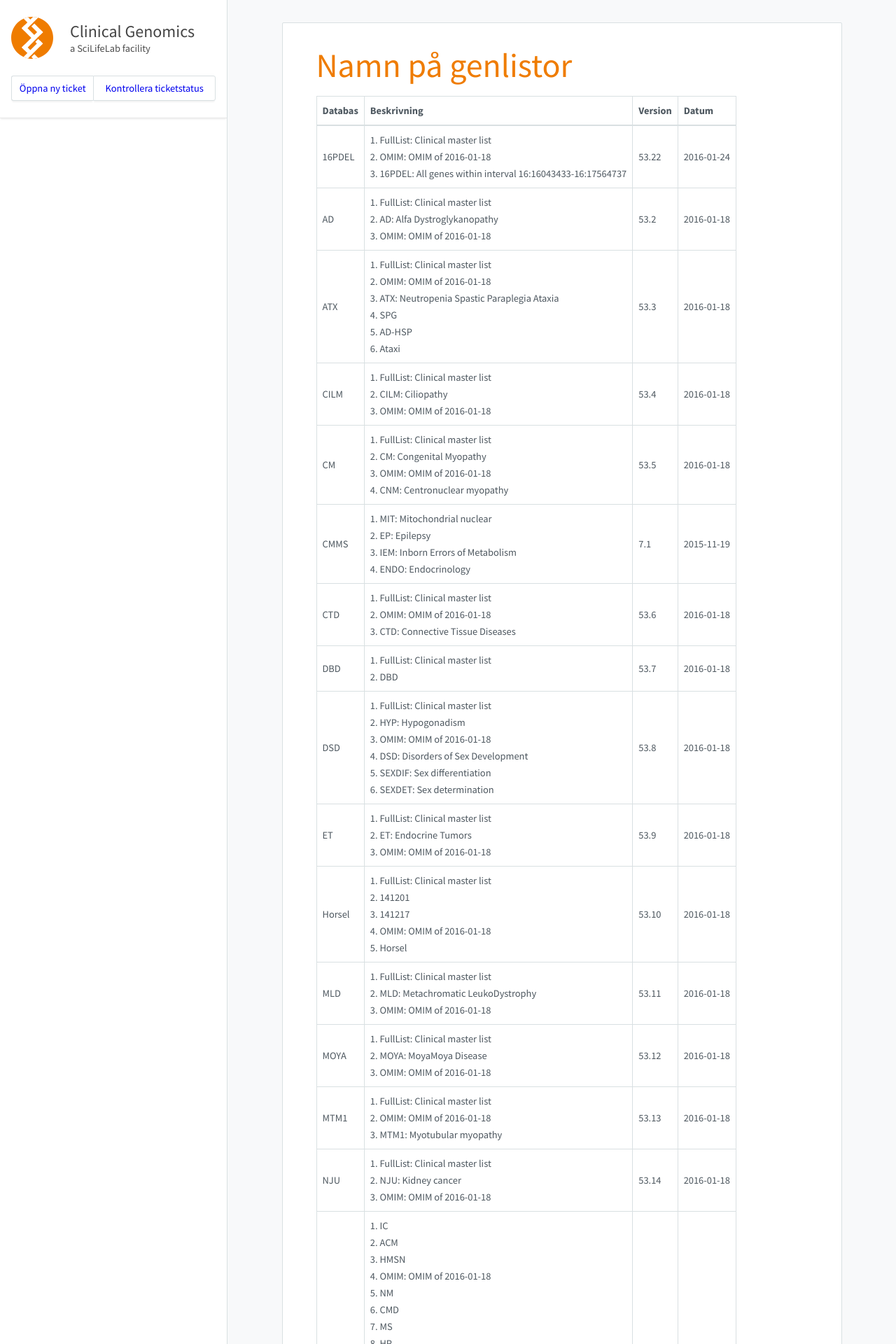
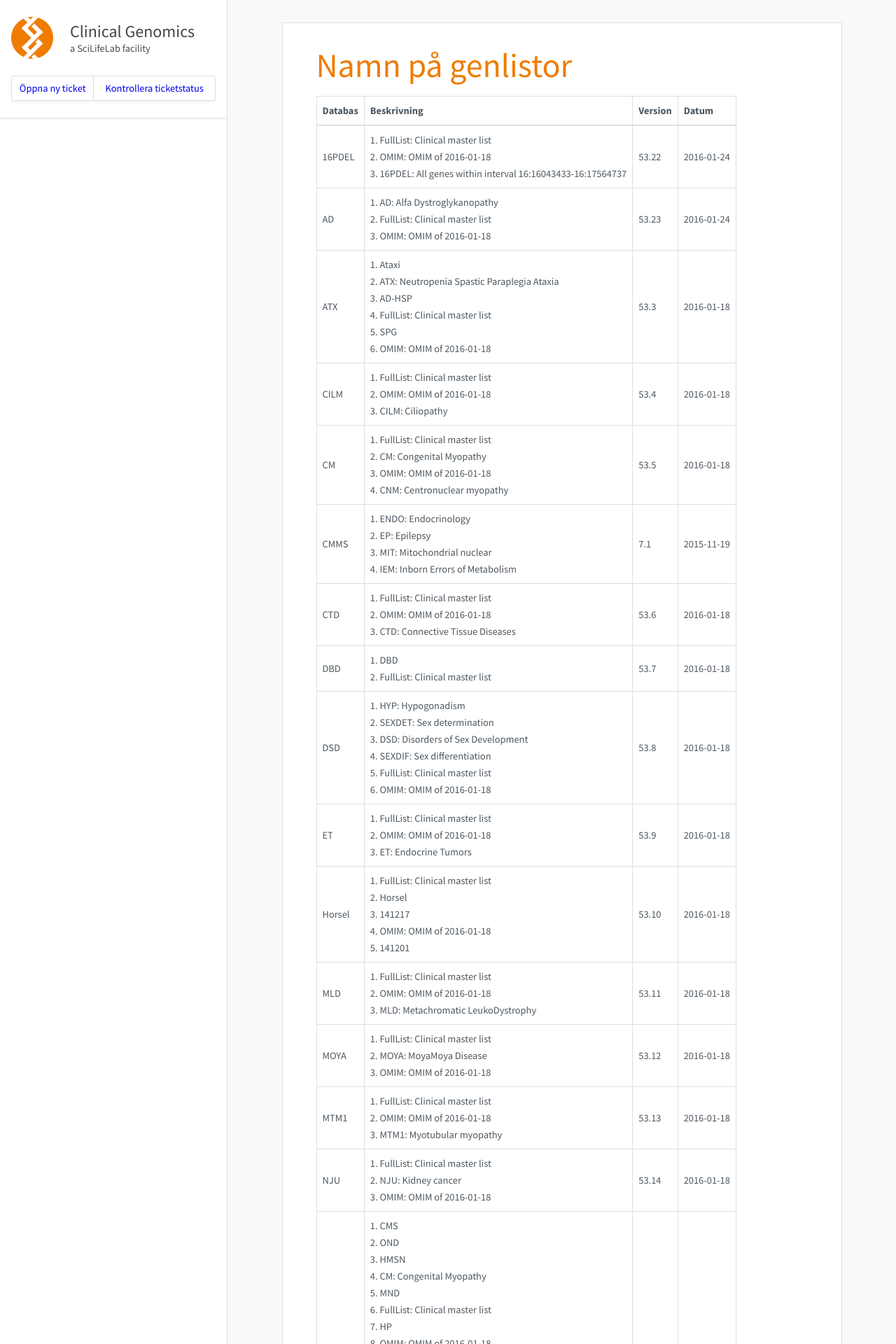
Before and after one commit to Clinical-Genomics/clinical-genomics.github.io, a Jekyll site: the page built from _pages/namnpagenlistor.md, in a window 1280 px wide. Shown: the top 1920 px of the page at 70% size. Built offline with Jekyll 4.4.1, drawn with Linux system fonts in a browser that asks for light colours; nearby versions of some CDN libraries; some of the changed text lies outside the part shown.

Commit message:
Update to cust002-AD.txt

```diff
--- a/_pages/namnpagenlistor.md
+++ b/_pages/namnpagenlistor.md
@@ -9,26 +9,26 @@ title: Namn på genlistor
 |Databas|Beskrivning|Version|Datum|
 |---|---|---|---|
 |16PDEL|1. FullList: Clinical master list<br />2. OMIM: OMIM of 2016-01-18<br />3. 16PDEL: All genes within interval 16:16043433-16:17564737<br />|53.22|2016-01-24|
-|AD|1. FullList: Clinical master list<br />2. AD: Alfa Dystroglykanopathy<br />3. OMIM: OMIM of 2016-01-18<br />|53.2|2016-01-18|
-|ATX|1. FullList: Clinical master list<br />2. OMIM: OMIM of 2016-01-18<br />3. ATX: Neutropenia Spastic Paraplegia Ataxia<br />4. SPG<br />5. AD-HSP<br />6. Ataxi<br />|53.3|2016-01-18|
-|CILM|1. FullList: Clinical master list<br />2. CILM: Ciliopathy<br />3. OMIM: OMIM of 2016-01-18<br />|53.4|2016-01-18|
+|AD|1. AD: Alfa Dystroglykanopathy<br />2. FullList: Clinical master list<br />3. OMIM: OMIM of 2016-01-18<br />|53.23|2016-01-24|
+|ATX|1. Ataxi<br />2. ATX: Neutropenia Spastic Paraplegia Ataxia<br />3. AD-HSP<br />4. FullList: Clinical master list<br />5. SPG<br />6. OMIM: OMIM of 2016-01-18<br />|53.3|2016-01-18|
+|CILM|1. FullList: Clinical master list<br />2. OMIM: OMIM of 2016-01-18<br />3. CILM: Ciliopathy<br />|53.4|2016-01-18|
 |CM|1. FullList: Clinical master list<br />2. CM: Congenital Myopathy<br />3. OMIM: OMIM of 2016-01-18<br />4. CNM: Centronuclear myopathy<br />|53.5|2016-01-18|
-|CMMS|1. MIT: Mitochondrial nuclear<br />2. EP: Epilepsy<br />3. IEM: Inborn Errors of Metabolism<br />4. ENDO: Endocrinology<br />|7.1|2015-11-19|
+|CMMS|1. ENDO: Endocrinology<br />2. EP: Epilepsy<br />3. MIT: Mitochondrial nuclear<br />4. IEM: Inborn Errors of Metabolism<br />|7.1|2015-11-19|
 |CTD|1. FullList: Clinical master list<br />2. OMIM: OMIM of 2016-01-18<br />3. CTD: Connective Tissue Diseases<br />|53.6|2016-01-18|
-|DBD|1. FullList: Clinical master list<br />2. DBD<br />|53.7|2016-01-18|
-|DSD|1. FullList: Clinical master list<br />2. HYP: Hypogonadism<br />3. OMIM: OMIM of 2016-01-18<br />4. DSD: Disorders of Sex Development<br />5. SEXDIF: Sex differentiation<br />6. SEXDET: Sex determination<br />|53.8|2016-01-18|
-|ET|1. FullList: Clinical master list<br />2. ET: Endocrine Tumors<br />3. OMIM: OMIM of 2016-01-18<br />|53.9|2016-01-18|
-|Horsel|1. FullList: Clinical master list<br />2. 141201<br />3. 141217<br />4. OMIM: OMIM of 2016-01-18<br />5. Horsel<br />|53.10|2016-01-18|
-|MLD|1. FullList: Clinical master list<br />2. MLD: Metachromatic LeukoDystrophy<br />3. OMIM: OMIM of 2016-01-18<br />|53.11|2016-01-18|
+|DBD|1. DBD<br />2. FullList: Clinical master list<br />|53.7|2016-01-18|
+|DSD|1. HYP: Hypogonadism<br />2. SEXDET: Sex determination<br />3. DSD: Disorders of Sex Development<br />4. SEXDIF: Sex differentiation<br />5. FullList: Clinical master list<br />6. OMIM: OMIM of 2016-01-18<br />|53.8|2016-01-18|
+|ET|1. FullList: Clinical master list<br />2. OMIM: OMIM of 2016-01-18<br />3. ET: Endocrine Tumors<br />|53.9|2016-01-18|
+|Horsel|1. FullList: Clinical master list<br />2. Horsel<br />3. 141217<br />4. OMIM: OMIM of 2016-01-18<br />5. 141201<br />|53.10|2016-01-18|
+|MLD|1. FullList: Clinical master list<br />2. OMIM: OMIM of 2016-01-18<br />3. MLD: Metachromatic LeukoDystrophy<br />|53.11|2016-01-18|
 |MOYA|1. FullList: Clinical master list<br />2. MOYA: MoyaMoya Disease<br />3. OMIM: OMIM of 2016-01-18<br />|53.12|2016-01-18|
 |MTM1|1. FullList: Clinical master list<br />2. OMIM: OMIM of 2016-01-18<br />3. MTM1: Myotubular myopathy<br />|53.13|2016-01-18|
 |NJU|1. FullList: Clinical master list<br />2. NJU: Kidney cancer<br />3. OMIM: OMIM of 2016-01-18<br />|53.14|2016-01-18|
-|NMD|1. IC<br />2. ACM<br />3. HMSN<br />4. OMIM: OMIM of 2016-01-18<br />5. NM<br />6. CMD<br />7. MS<br />8. HP<br />9. NMD: Neuromuscular diseases (17 lists + 1 total list)<br />10. DM<br />11. FullList: Clinical master list<br />12. OM<br />13. HCM<br />14. CMS<br />15. HA<br />16. MND<br />17. CRD<br />18. MM<br />19. CM: Congenital Myopathy<br />20. OND<br />21. MD<br />|53.15|2016-01-18|
+|NMD|1. CMS<br />2. OND<br />3. HMSN<br />4. CM: Congenital Myopathy<br />5. MND<br />6. FullList: Clinical master list<br />7. HP<br />8. OMIM: OMIM of 2016-01-18<br />9. MD<br />10. OM<br />11. IC<br />12. CMD<br />13. HA<br />14. NM<br />15. MS<br />16. HCM<br />17. MM<br />18. NMD: Neuromuscular diseases (17 lists + 1 total list)<br />19. ACM<br />20. CRD<br />21. DM<br />|53.15|2016-01-18|
 |OMIM|1. FullList: Clinical master list<br />2. OMIM: OMIM of 2016-01-18<br />|53.16|2016-01-18|
-|ORO|1. FullList: Clinical master list<br />2. ORO: Oro-facial-digital syndrome<br />3. OMIM: OMIM of 2016-01-18<br />|53.17|2016-01-18|
+|ORO|1. FullList: Clinical master list<br />2. OMIM: OMIM of 2016-01-18<br />3. ORO: Oro-facial-digital syndrome<br />|53.17|2016-01-18|
 |PAF1|1. FullList: Clinical master list<br />2. OMIM: OMIM of 2016-01-18<br />3. PAF1: RNA polymerase II-associated factor<br />|53.18|2016-01-18|
-|PID|1. FullList: Clinical master list<br />2. PID: Primary Immune Deficiency<br />3. PIDCAD: PID Candidates<br />|7.2|2015-10-21|
-|SCN|1. FullList: Clinical master list<br />2. SCN: Neutropenia<br />3. OMIM: OMIM of 2016-01-18<br />|53.19|2016-01-18|
-|SHANK1|1. FullList: Clinical master list<br />2. SHANK1: SH3 and multiple ankyrin repeat domains 1<br />3. OMIM: OMIM of 2016-01-18<br />|53.20|2016-01-18|
-|SKD|1. FullList: Clinical master list<br />2. OMIM: OMIM of 2016-01-18<br />3. SKD: Skeletal dysplasia<br />|53.21|2016-01-18|
+|PID|1. PID: Primary Immune Deficiency<br />2. FullList: Clinical master list<br />3. PIDCAD: PID Candidates<br />|7.2|2015-10-21|
+|SCN|1. SCN: Neutropenia<br />2. FullList: Clinical master list<br />3. OMIM: OMIM of 2016-01-18<br />|53.19|2016-01-18|
+|SHANK1|1. FullList: Clinical master list<br />2. OMIM: OMIM of 2016-01-18<br />3. SHANK1: SH3 and multiple ankyrin repeat domains 1<br />|53.20|2016-01-18|
+|SKD|1. FullList: Clinical master list<br />2. SKD: Skeletal dysplasia<br />3. OMIM: OMIM of 2016-01-18<br />|53.21|2016-01-18|
 |mtDNA|Mitochondrial DNA|8.0|2015-11-30|
```
